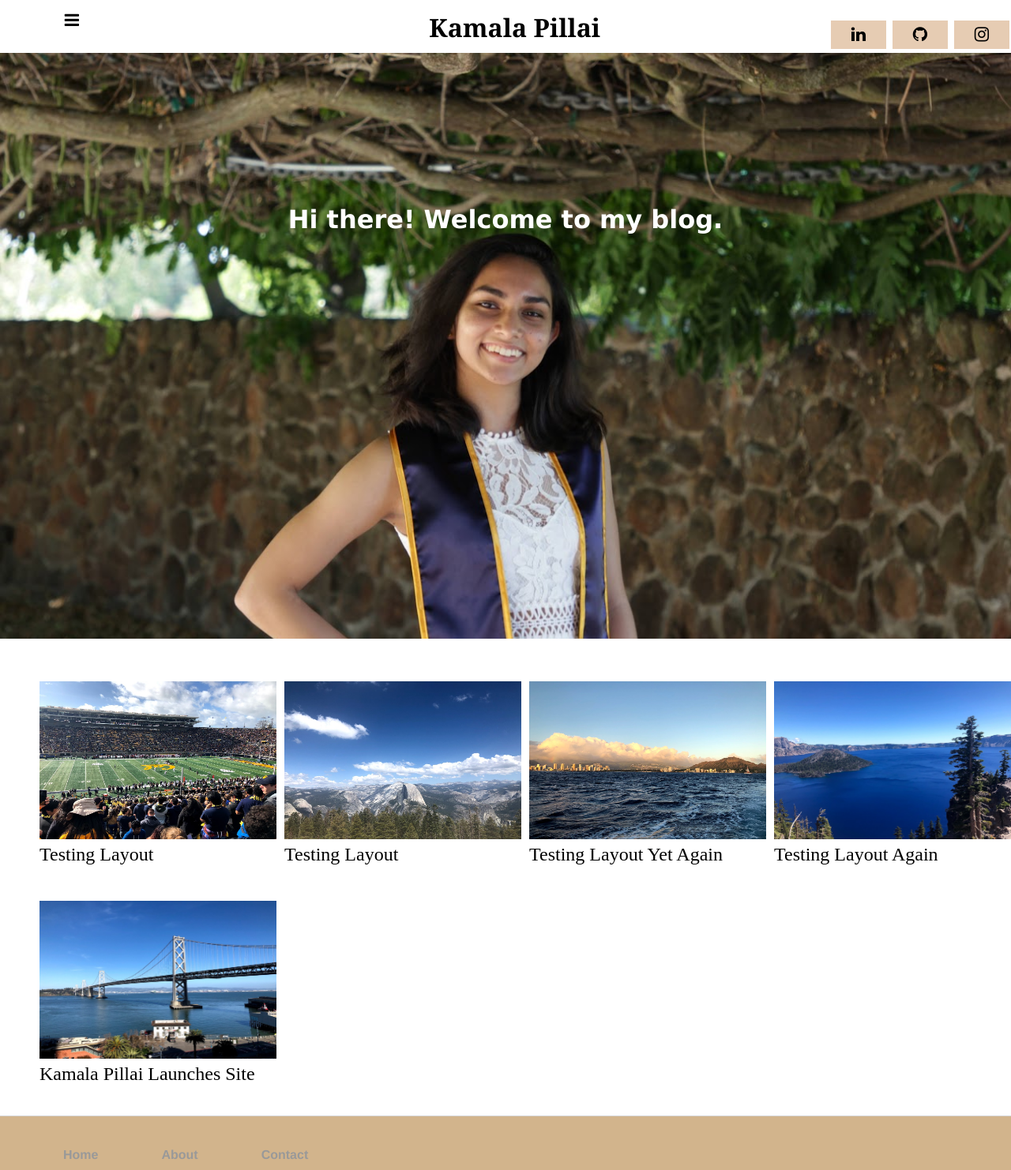
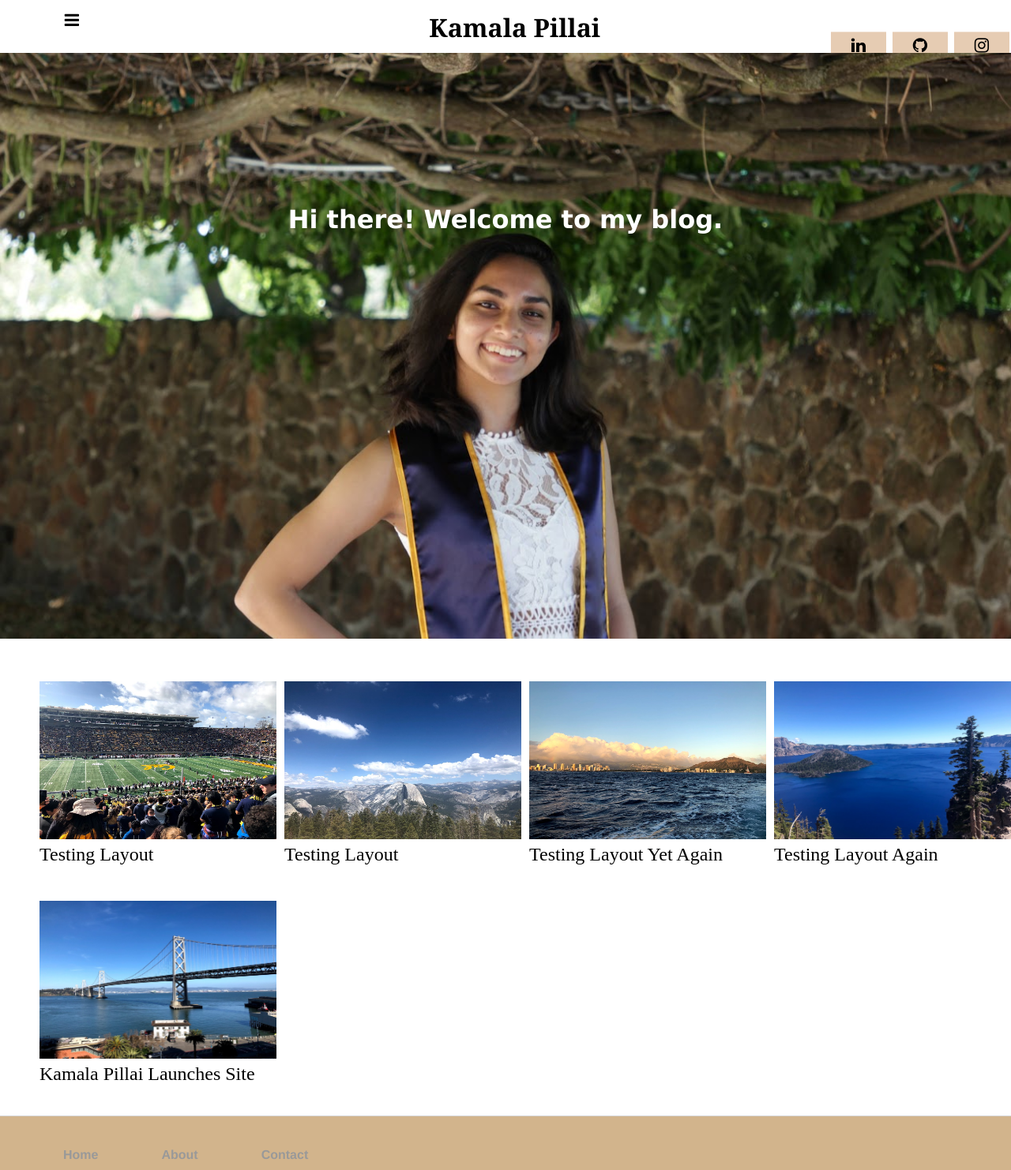
Before and after one commit to kpill/kpill.github.io, a Jekyll site: the page built from index.html, in a window 1280 px wide. Shown: the whole page at 79% size. Built offline with Jekyll 4.4.1, drawn with Linux system fonts in a browser that asks for light colours.

Commit message:
Update main.css

```diff
--- a/css/main.css
+++ b/css/main.css
@@ -83,6 +83,7 @@
   	color: black;
 	vertical-align: middle;
 	/*transform: translate(0%, -40%)*/
+	transform: translate(0%, 40%)
 }
 
 .fa-github {
@@ -91,6 +92,7 @@
 	color: black;
 	vertical-align: middle;
 	/*transform: translate(0%, -40%)*/
+	transform: translate(0%, 40%)
 }
 
 .fa-instagram {
@@ -99,6 +101,7 @@
 	color: black;
 	vertical-align: middle;
 	/*transform: translate(0%, -35%)*/
+	transform: translate(0%, 40%)
 }
 
 .welcome {
```
